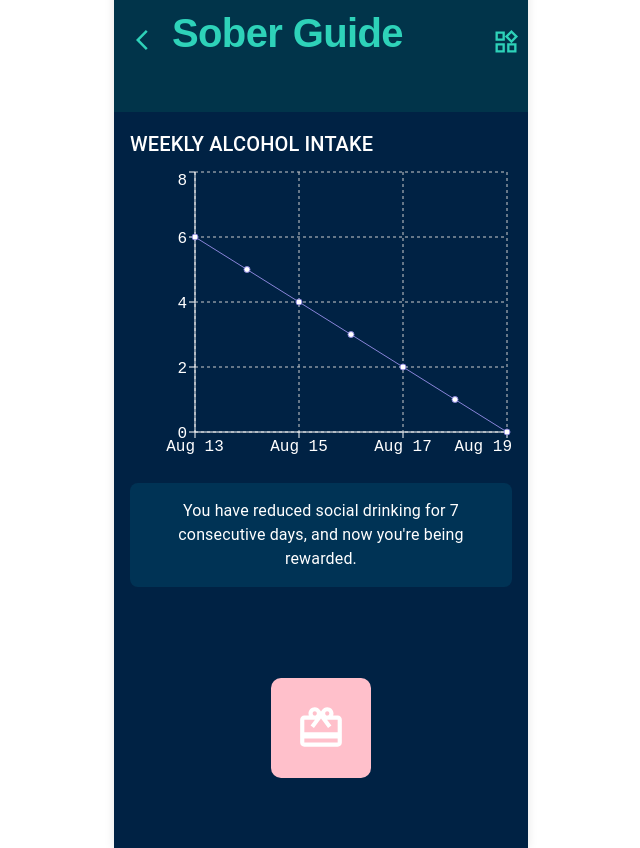
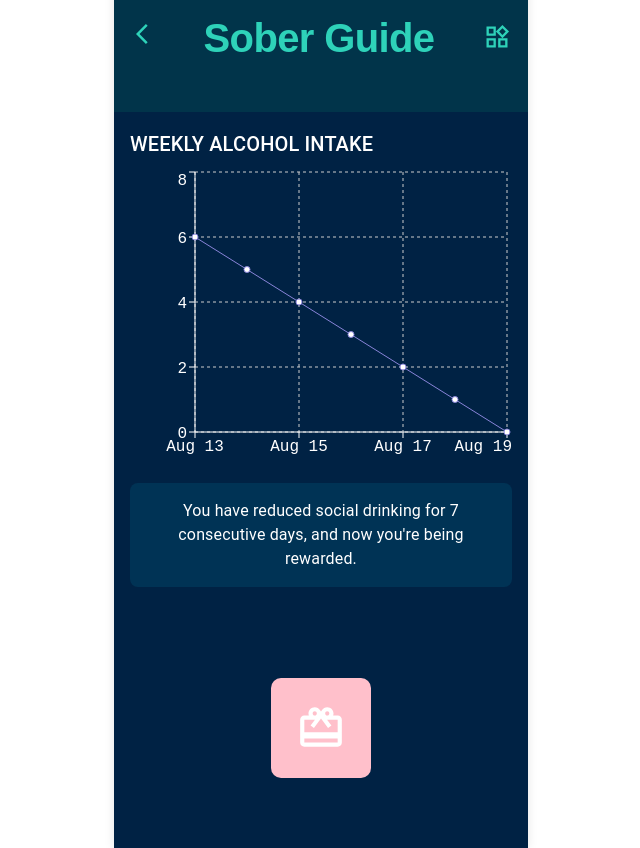
Before and after one commit to New-Designers/sober-guide-react-front-end, a React (Vite) app: page /reward in a window 1280 px wide. Shown: the whole page, without its empty margins (319-959 px from the left). Built offline with nearby package versions, Linux system fonts and the light colour scheme.

Commit message:
edit_header_style

```diff
--- a/src/App.tsx
+++ b/src/App.tsx
@@ -17,8 +17,12 @@ function App() {
       <div id="mobile-view">
         <div className="App">
           <header className="header">
-            <BackButton />
-            <SGTitle />
+            <div className="back-button">
+              <BackButton />
+            </div>
+            <div className="sg-title">
+              <SGTitle />
+            </div >
             <div className="nav-bar">
               <NavBar />
             </div>
--- a/src/styles/global.css
+++ b/src/styles/global.css
@@ -58,16 +58,21 @@ html, body {
   left: 0;
   right: 0;
   z-index: 1000;
-  display: flex;
   padding: 10px;
   height: 80px;
   background-color: #01344A;
+  display: flex;
+}
+
+.sg-title {
+  margin-top: 5px;
+  margin-left: 8%;
 }
 
 .nav-bar {
   position: absolute;
-  top: 20px;
-  right: 0px;
+  top: 15px;
+  right: 9px;
   z-index: 9999;
 }
 
```
